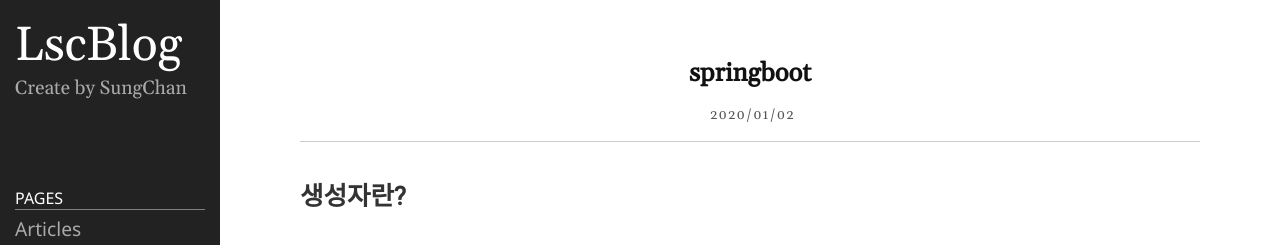
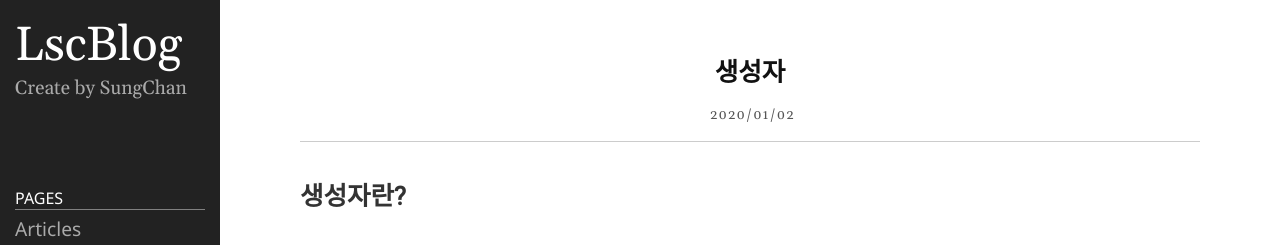
Before and after one commit to SungChan08/SungChan08.github.io, a Jekyll site: the page built from _posts/2022-03-20-생성자.markdown, in a window 1280 px wide. Shown: the top 245 px of the page. Built offline with Jekyll 4.4.1, drawn with Linux system fonts in a browser that asks for light colours.

Commit message:
1037 commit

```diff
--- a/_posts/2022-03-20-생성자.markdown
+++ b/_posts/2022-03-20-생성자.markdown
@@ -1,6 +1,6 @@
 ---
 layout: post
-title: springboot
+title: 생성자
 date: 2020-01-02 19:20:23 +0900
 category: Java
 ---
```
